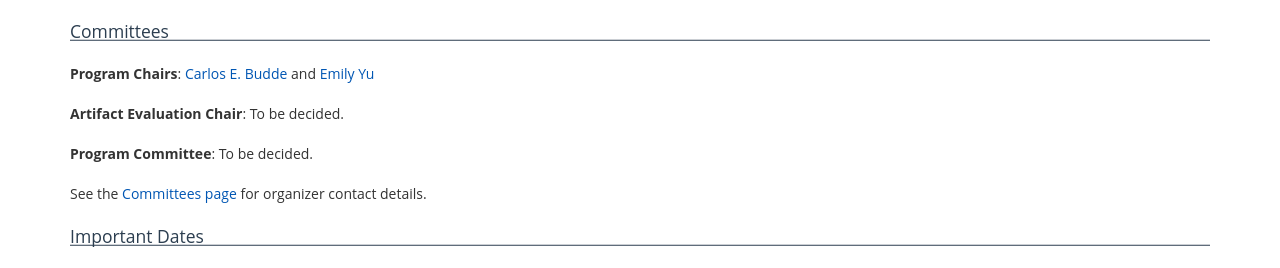
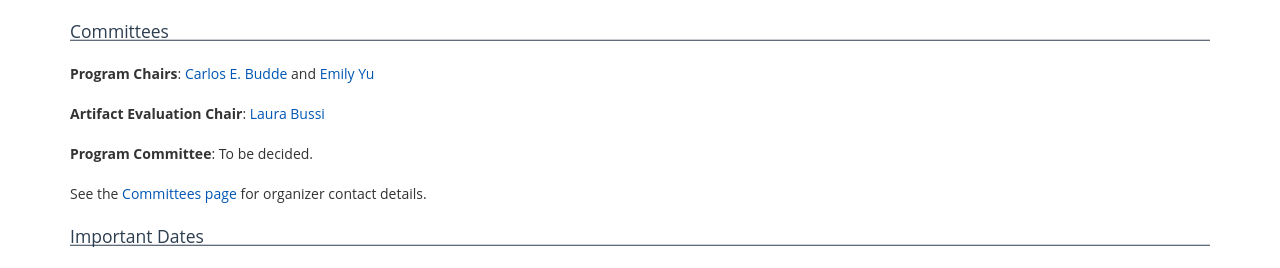
Before and after one commit to SPIN-web/SPIN2027, a Jekyll site: the page built from _pages/index.md, in a window 1280 px wide. Shown: the part 642-910 px from the top of the page. Built offline with Jekyll 4.4.1, drawn with Linux system fonts in a browser that asks for light colours; nearby versions of some CDN libraries.

Commit message:
Adds Artifact Evaluation Chair to index page

```diff
--- a/_pages/index.md
+++ b/_pages/index.md
@@ -27,7 +27,7 @@ SPIN 2027 will be co-located with the 30th European Joint Conferences on Theory
 
 **Program Chairs**: [Carlos E. Budde](https://www.dtu.dk/english/person/carlos-esteban-budde?id=219203&entity=profile) and [Emily Yu](https://emilyyyu.github.io/)
 
-**Artifact Evaluation Chair**: To be decided.
+**Artifact Evaluation Chair**: [Laura Bussi](https://laurab1.github.io/)
 
 **Program Committee**: To be decided.
 
```
